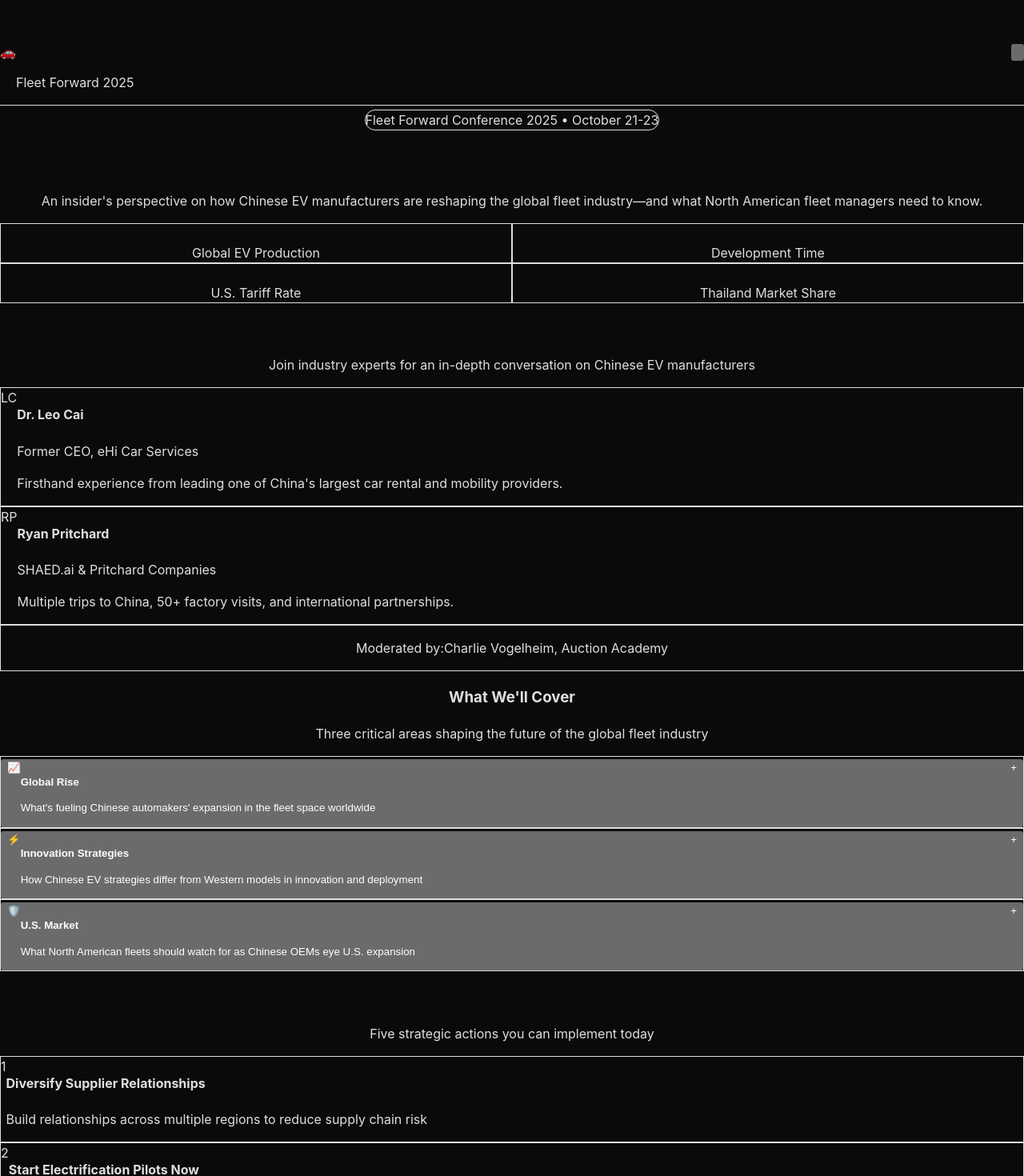
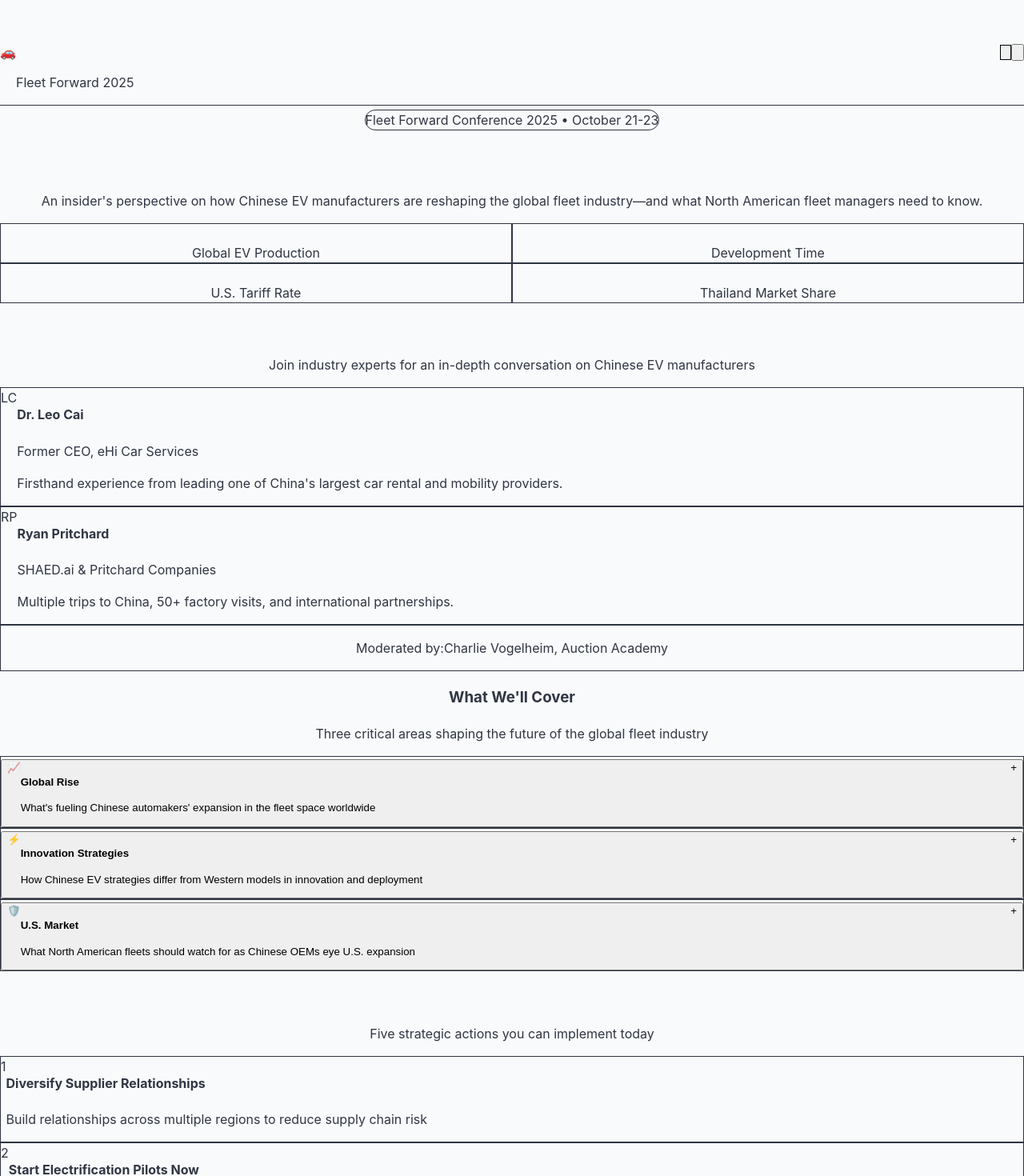
Before and after one commit to shaed-rp/fleetforward, a React (Vite) app: page / in a window 1280 px wide. Shown: the top 1470 px of the page at 80% size. Built offline with nearby package versions, Linux system fonts and the light colour scheme.

Commit message:
Add dark/light mode toggle with theme persistence and system preference detection

```diff
--- a/src/App.tsx
+++ b/src/App.tsx
@@ -1,3 +1,4 @@
+import { ThemeProvider } from './contexts/ThemeContext';
 import Header from './components/Header';
 import HeroSection from './components/HeroSection';
 import PanelInfo from './components/PanelInfo';
@@ -8,7 +9,8 @@
 
 function App() {
   return (
-    <div className="min-h-screen bg-gray-950 text-white">
+    <ThemeProvider>
+      <div className="min-h-screen bg-gray-950 dark:bg-gray-950 light:bg-gray-50 text-white dark:text-white light:text-gray-900">
         <Header />
         <HeroSection />
         <PanelInfo />
@@ -17,6 +19,7 @@
         <Footer />
         <ScrollToTop />
       </div>
+    </ThemeProvider>
   );
 }
 
--- a/src/components/Header.tsx
+++ b/src/components/Header.tsx
@@ -1,9 +1,10 @@
 import React from 'react';
 import MobileMenu from './MobileMenu';
+import ThemeToggle from './ThemeToggle';
 
 const Header: React.FC = () => {
   return (
-    <header className="sticky top-0 z-50 bg-gray-900/95 backdrop-blur-md border-b border-gray-700/50">
+    <header className="sticky top-0 z-50 bg-gray-900/95 dark:bg-gray-900/95 light:bg-white/95 backdrop-blur-md border-b border-gray-700/50 dark:border-gray-700/50 light:border-gray-200/50">
       <div className="container mx-auto px-4 py-4">
         <div className="flex items-center justify-between">
           <div className="flex items-center gap-4">
@@ -11,13 +12,16 @@
               <span className="text-2xl" role="img" aria-label="Car">🚗</span>
             </div>
             <div>
-              <h1 className="text-xl font-bold bg-gradient-to-r from-white to-gray-300 bg-clip-text text-transparent">
+              <h1 className="text-xl font-bold bg-gradient-to-r from-white to-gray-300 dark:from-white dark:to-gray-300 light:from-gray-900 light:to-gray-700 bg-clip-text text-transparent">
                 Chinese EV Insights
               </h1>
-              <p className="text-sm text-gray-400 font-medium">Fleet Forward 2025</p>
+              <p className="text-sm text-gray-400 dark:text-gray-400 light:text-gray-600 font-medium">Fleet Forward 2025</p>
             </div>
           </div>
-          <MobileMenu />
+          <div className="flex items-center gap-4">
+            <ThemeToggle />
+            <MobileMenu />
+          </div>
         </div>
       </div>
     </header>
--- a/src/components/HeroSection.tsx
+++ b/src/components/HeroSection.tsx
@@ -6,7 +6,7 @@
   return (
     <section id="hero" className="relative py-20 md:py-32 overflow-hidden">
       {/* Gradient background */}
-      <div className="absolute inset-0 bg-gradient-to-br from-gray-950 via-gray-900 to-gray-800"></div>
+      <div className="absolute inset-0 bg-gradient-to-br from-gray-950 via-gray-900 to-gray-800 dark:from-gray-950 dark:via-gray-900 dark:to-gray-800 light:from-gray-50 light:via-white light:to-gray-100"></div>
       <div className="absolute inset-0 bg-gradient-to-r from-primary/10 via-transparent to-secondary/10"></div>
 
       <div className="relative container mx-auto px-4">
@@ -16,14 +16,14 @@
             Fleet Forward Conference 2025 • October 21-23
           </div>
 
-          <h2 className="text-5xl md:text-7xl font-bold leading-tight bg-gradient-to-r from-white via-gray-100 to-gray-300 bg-clip-text text-transparent">
+          <h2 className="text-5xl md:text-7xl font-bold leading-tight bg-gradient-to-r from-white via-gray-100 to-gray-300 dark:from-white dark:via-gray-100 dark:to-gray-300 light:from-gray-900 light:via-gray-800 light:to-gray-700 bg-clip-text text-transparent">
             The Rise of{' '}
             <span className="bg-gradient-to-r from-primary to-secondary bg-clip-text text-transparent">
               Chinese Automakers
             </span>
           </h2>
 
-          <p className="text-xl md:text-2xl text-gray-300 max-w-3xl mx-auto leading-relaxed">
+          <p className="text-xl md:text-2xl text-gray-300 dark:text-gray-300 light:text-gray-600 max-w-3xl mx-auto leading-relaxed">
             An insider's perspective on how Chinese EV manufacturers are reshaping
             the global fleet industry—and what North American fleet managers need to know.
           </p>
--- a/src/components/StatsGrid.tsx
+++ b/src/components/StatsGrid.tsx
@@ -11,7 +11,7 @@
       {stats.map((stat, index) => (
         <div
           key={index}
-          className="group relative p-6 rounded-2xl bg-gradient-to-br from-gray-900/80 to-gray-800/80 backdrop-blur-sm border border-gray-700/50 hover:border-primary/50 transition-all duration-300 hover-lift animate-fade-in"
+          className="group relative p-6 rounded-2xl bg-gradient-to-br from-gray-900/80 to-gray-800/80 dark:from-gray-900/80 dark:to-gray-800/80 light:from-white/80 light:to-gray-50/80 backdrop-blur-sm border border-gray-700/50 dark:border-gray-700/50 light:border-gray-200/50 hover:border-primary/50 transition-all duration-300 hover-lift animate-fade-in"
           style={{ animationDelay: `${index * 0.1}s` }}
         >
           <div className="absolute inset-0 rounded-2xl bg-gradient-to-br from-primary/5 to-secondary/5 opacity-0 group-hover:opacity-100 transition-opacity duration-300"></div>
@@ -19,7 +19,7 @@
             <div className="text-4xl font-bold bg-gradient-to-r from-primary to-secondary bg-clip-text text-transparent">
               {stat.value}
             </div>
-            <div className="text-sm text-gray-400 mt-2 font-medium">{stat.label}</div>
+            <div className="text-sm text-gray-400 dark:text-gray-400 light:text-gray-600 mt-2 font-medium">{stat.label}</div>
           </div>
         </div>
       ))}
--- /dev/null
+++ b/src/components/ThemeToggle.tsx
@@ -0,0 +1,40 @@
+import React from 'react';
+import { useTheme } from '../contexts/ThemeContext';
+
+const ThemeToggle: React.FC = () => {
+  const { theme, toggleTheme } = useTheme();
+
+  return (
+    <button
+      onClick={toggleTheme}
+      className="group relative p-3 rounded-2xl bg-gradient-to-br from-gray-800/50 to-gray-700/50 hover:from-primary/20 hover:to-secondary/20 border border-gray-600/50 hover:border-primary/50 transition-all duration-300 hover-lift focus:outline-none focus:ring-2 focus:ring-primary/50 focus:ring-offset-2 focus:ring-offset-gray-950"
+      aria-label={`Switch to ${theme === 'dark' ? 'light' : 'dark'} mode`}
+    >
+      <div className="relative w-6 h-6">
+        {/* Sun icon for light mode */}
+        <svg
+          className={`w-6 h-6 text-yellow-500 transition-all duration-300 ${
+            theme === 'light' ? 'opacity-100 rotate-0 scale-100' : 'opacity-0 rotate-90 scale-75 absolute'
+          }`}
+          fill="currentColor"
+          viewBox="0 0 24 24"
+        >
+          <path d="M12 2.25a.75.75 0 01.75.75v2.25a.75.75 0 01-1.5 0V3a.75.75 0 01.75-.75zM7.5 12a4.5 4.5 0 119 0 4.5 4.5 0 01-9 0zM18.894 6.166a.75.75 0 00-1.06-1.06l-1.591 1.59a.75.75 0 101.06 1.061l1.591-1.59zM21.75 12a.75.75 0 01-.75.75h-2.25a.75.75 0 010-1.5H21a.75.75 0 01.75.75zM17.834 18.894a.75.75 0 001.06-1.06l-1.59-1.591a.75.75 0 10-1.061 1.06l1.59 1.591zM12 18a.75.75 0 01.75.75V21a.75.75 0 01-1.5 0v-2.25A.75.75 0 0112 18zM7.758 17.303a.75.75 0 00-1.061-1.06l-1.591 1.59a.75.75 0 001.06 1.061l1.591-1.59zM6 12a.75.75 0 01-.75.75H3a.75.75 0 010-1.5h2.25A.75.75 0 016 12zM6.697 7.757a.75.75 0 001.06-1.06l-1.59-1.591a.75.75 0 00-1.061 1.06l1.59 1.591z" />
+        </svg>
+
+        {/* Moon icon for dark mode */}
+        <svg
+          className={`w-6 h-6 text-blue-400 transition-all duration-300 ${
+            theme === 'dark' ? 'opacity-100 rotate-0 scale-100' : 'opacity-0 -rotate-90 scale-75 absolute'
+          }`}
+          fill="currentColor"
+          viewBox="0 0 24 24"
+        >
+          <path fillRule="evenodd" d="M9.528 1.718a.75.75 0 01.162.819A8.97 8.97 0 009 6a9 9 0 009 9 8.97 8.97 0 003.463-.69.75.75 0 01.981.98 10.503 10.503 0 01-9.694 6.46c-5.799 0-10.5-4.701-10.5-10.5 0-4.368 2.667-8.112 6.46-9.694a.75.75 0 01.818.162z" clipRule="evenodd" />
+        </svg>
+      </div>
+    </button>
+  );
+};
+
+export default ThemeToggle;
--- a/src/components/TopicCard.tsx
+++ b/src/components/TopicCard.tsx
@@ -9,10 +9,10 @@
 
 const TopicCard: React.FC<TopicCardProps> = ({ topic, isActive, onToggle }) => {
   return (
-    <div className="group rounded-2xl bg-gradient-to-br from-gray-900/90 to-gray-800/90 backdrop-blur-sm border border-gray-700/50 overflow-hidden hover:border-primary/50 transition-all duration-300 hover-lift">
+    <div className="group rounded-2xl bg-gradient-to-br from-gray-900/90 to-gray-800/90 dark:from-gray-900/90 dark:to-gray-800/90 light:from-white/90 light:to-gray-50/90 backdrop-blur-sm border border-gray-700/50 dark:border-gray-700/50 light:border-gray-200/50 overflow-hidden hover:border-primary/50 transition-all duration-300 hover-lift">
       <button
         onClick={onToggle}
-        className="w-full p-8 text-left hover:bg-gradient-to-r hover:from-primary/5 hover:to-secondary/5 transition-all duration-300 focus:outline-none focus:ring-2 focus:ring-primary/50 focus:ring-offset-2 focus:ring-offset-gray-950"
+        className="w-full p-8 text-left hover:bg-gradient-to-r hover:from-primary/5 hover:to-secondary/5 transition-all duration-300 focus:outline-none focus:ring-2 focus:ring-primary/50 focus:ring-offset-2 focus:ring-offset-gray-950 dark:focus:ring-offset-gray-950 light:focus:ring-offset-white"
         aria-expanded={isActive}
         aria-controls={`topic-${topic.id}-details`}
       >
@@ -21,12 +21,12 @@
             {topic.icon}
           </div>
           <div className="flex-1">
-            <h4 className="font-bold text-2xl mb-3 text-white group-hover:text-primary transition-colors">
+            <h4 className="font-bold text-2xl mb-3 text-white dark:text-white light:text-gray-900 group-hover:text-primary transition-colors">
               {topic.title}
             </h4>
-            <p className="text-gray-400 text-lg leading-relaxed">{topic.description}</p>
+            <p className="text-gray-400 dark:text-gray-400 light:text-gray-600 text-lg leading-relaxed">{topic.description}</p>
           </div>
-          <div className="w-10 h-10 rounded-full bg-gray-700/50 flex items-center justify-center text-gray-400 group-hover:bg-primary/20 group-hover:text-primary transition-all duration-300">
+          <div className="w-10 h-10 rounded-full bg-gray-700/50 dark:bg-gray-700/50 light:bg-gray-300/50 flex items-center justify-center text-gray-400 dark:text-gray-400 light:text-gray-600 group-hover:bg-primary/20 group-hover:text-primary transition-all duration-300">
             <span className="text-xl font-light">
               {isActive ? '−' : '+'}
             </span>
@@ -37,7 +37,7 @@
       {isActive && (
         <div
           id={`topic-${topic.id}-details`}
-          className="px-8 pb-8 border-t border-gray-700/50 pt-6 animate-slide-up"
+          className="px-8 pb-8 border-t border-gray-700/50 dark:border-gray-700/50 light:border-gray-200/50 pt-6 animate-slide-up"
           role="region"
           aria-labelledby={`topic-${topic.id}-title`}
         >
@@ -45,7 +45,7 @@
             {topic.details.map((detail, index) => (
               <li
                 key={index}
-                className="flex items-start gap-4 text-gray-300 animate-fade-in group/item"
+                className="flex items-start gap-4 text-gray-300 dark:text-gray-300 light:text-gray-700 animate-fade-in group/item"
                 style={{ animationDelay: `${index * 0.1}s` }}
               >
                 <div className="w-2 h-2 rounded-full bg-gradient-to-r from-primary to-secondary mt-3 flex-shrink-0 group-hover/item:scale-125 transition-transform duration-200"></div>
--- /dev/null
+++ b/src/contexts/ThemeContext.tsx
@@ -0,0 +1,57 @@
+import React, { createContext, useContext, useEffect, useState } from 'react';
+
+type Theme = 'dark' | 'light';
+
+interface ThemeContextType {
+  theme: Theme;
+  toggleTheme: () => void;
+}
+
+const ThemeContext = createContext<ThemeContextType | undefined>(undefined);
+
+export const useTheme = () => {
+  const context = useContext(ThemeContext);
+  if (context === undefined) {
+    throw new Error('useTheme must be used within a ThemeProvider');
+  }
+  return context;
+};
+
+interface ThemeProviderProps {
+  children: React.ReactNode;
+}
+
+export const ThemeProvider: React.FC<ThemeProviderProps> = ({ children }) => {
+  const [theme, setTheme] = useState<Theme>(() => {
+    // Check localStorage first, then system preference
+    const savedTheme = localStorage.getItem('theme') as Theme;
+    if (savedTheme) {
+      return savedTheme;
+    }
+
+    // Check system preference
+    if (window.matchMedia('(prefers-color-scheme: light)').matches) {
+      return 'light';
+    }
+
+    return 'dark';
+  });
+
+  useEffect(() => {
+    // Apply theme to document
+    document.documentElement.setAttribute('data-theme', theme);
+
+    // Save to localStorage
+    localStorage.setItem('theme', theme);
+  }, [theme]);
+
+  const toggleTheme = () => {
+    setTheme(prev => prev === 'dark' ? 'light' : 'dark');
+  };
+
+  return (
+    <ThemeContext.Provider value={{ theme, toggleTheme }}>
+      {children}
+    </ThemeContext.Provider>
+  );
+};
--- a/src/index.css
+++ b/src/index.css
@@ -7,14 +7,24 @@
   line-height: 1.5;
   font-weight: 400;
 
-  color-scheme: dark;
-  background-color: #0a0a0a;
-  color: rgba(255, 255, 255, 0.87);
-
   font-synthesis: none;
   text-rendering: optimizeLegibility;
   -webkit-font-smoothing: antialiased;
   -moz-osx-font-smoothing: grayscale;
+}
+
+/* Dark theme (default) */
+[data-theme="dark"] {
+  color-scheme: dark;
+  background-color: #0a0a0a;
+  color: rgba(255, 255, 255, 0.87);
+}
+
+/* Light theme */
+[data-theme="light"] {
+  color-scheme: light;
+  background-color: #f9fafb;
+  color: rgba(17, 24, 39, 0.87);
 }
 
 body {
```
Lines whose indentation alone changed are shown as unchanged.
